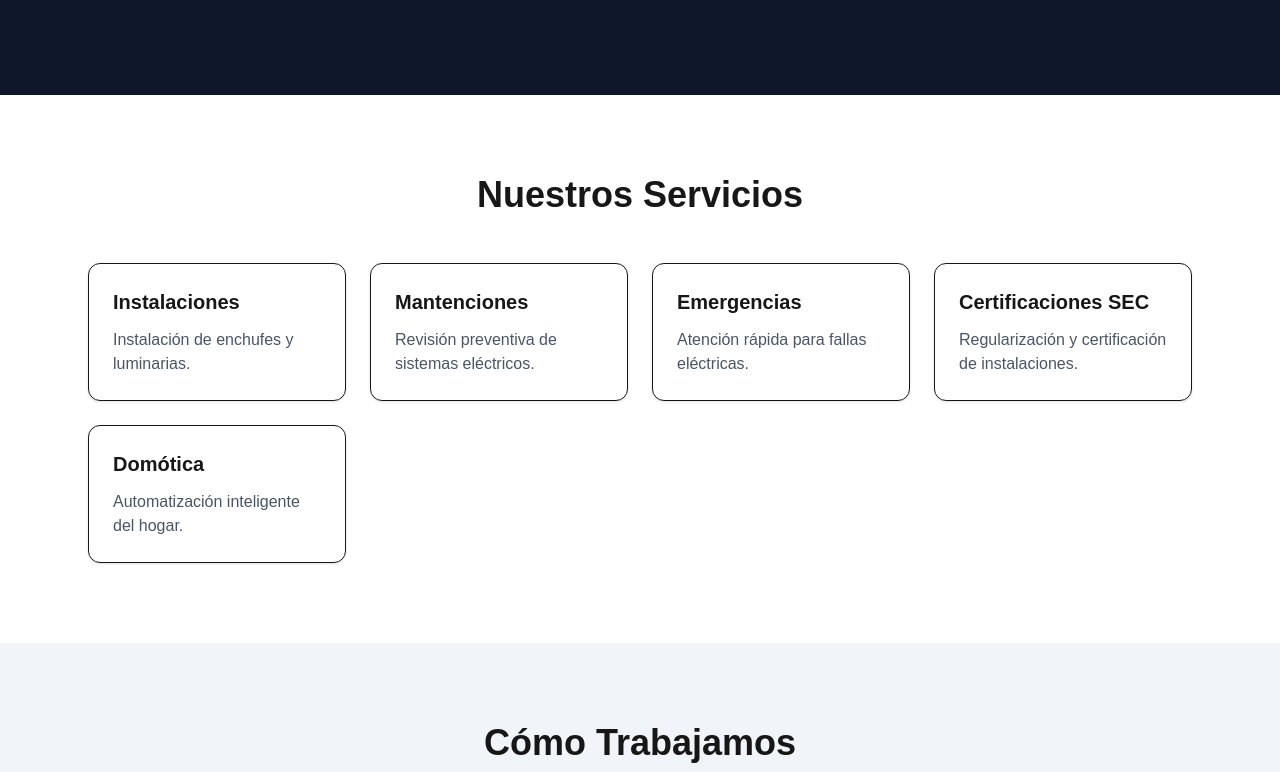
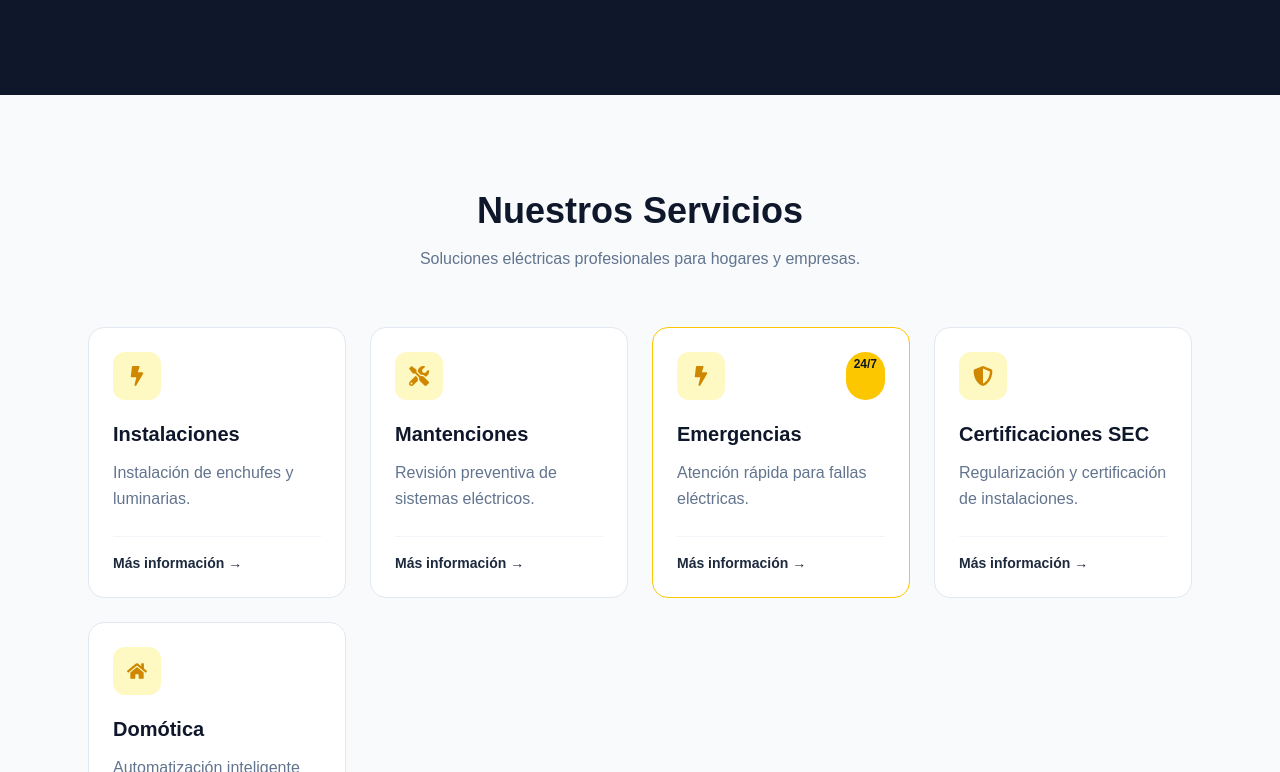
Before and after one commit to beastroza-art/landing-electricista, a Next.js app: page / in a window 1280 px wide. Shown: the part 1568-2340 px from the top of the page. Built offline with nearby package versions, Linux system fonts and the light colour scheme.

Commit message:
feat: update services

```diff
--- a/components/ServiceCard.tsx
+++ b/components/ServiceCard.tsx
@@ -1,21 +1,127 @@
+import {
+  FaBolt,
+  FaTools,
+  FaShieldAlt,
+  FaHome,
+} from "react-icons/fa";
+
 type ServiceCardProps = {
   title: string;
   description: string;
+  icon: string;
+  emergency?: boolean;
 };
 
 export default function ServiceCard({
   title,
   description,
+  icon,
+  emergency,
 }: ServiceCardProps) {
+
+  const getIcon = () => {
+    switch (icon) {
+      case "bolt":
+        return <FaBolt />;
+
+      case "tools":
+        return <FaTools />;
+
+      case "shield":
+        return <FaShieldAlt />;
+
+      case "home":
+        return <FaHome />;
+
+      case "emergency":
+        return <FaBolt />;
+
+      default:
+        return <FaBolt />;
+    }
+  };
+
   return (
-    <div className="border rounded-xl p-6 shadow-sm hover:shadow-xl hover:-translate-y-2 transition duration-300">
-      <h3 className="text-xl font-bold">
+    <div
+      className={`
+        group
+        bg-white
+        p-6
+        rounded-2xl
+        border
+        transition-all
+        duration-300
+        hover:-translate-y-2
+        hover:shadow-xl
+        ${
+          emergency
+            ? "border-yellow-400"
+            : "border-slate-200"
+        }
+      `}
+    >
+      <div className="flex justify-between mb-5">
+
+        <div className="
+          w-12
+          h-12
+          rounded-xl
+          bg-yellow-100
+          text-yellow-600
+          flex
+          items-center
+          justify-center
+          text-xl
+          group-hover:scale-110
+          transition
+        ">
+          {getIcon()}
+        </div>
+
+        {emergency && (
+          <span className="
+            bg-yellow-400
+            text-slate-900
+            text-xs
+            font-bold
+            px-2
+            py-1
+            rounded-full
+          ">
+            24/7
+          </span>
+        )}
+      </div>
+
+      <h3 className="
+        text-xl
+        font-bold
+        text-slate-900
+        group-hover:text-yellow-500
+        transition
+      ">
         {title}
       </h3>
 
-      <p className="mt-3 text-gray-600">
+      <p className="
+        mt-3
+        text-slate-500
+        leading-relaxed
+      ">
         {description}
       </p>
+
+      <div className="
+        mt-6
+        pt-4
+        border-t
+        border-slate-100
+        text-sm
+        font-bold
+        text-slate-800
+      ">
+        Más información →
+      </div>
     </div>
   );
 }
--- a/components/Services.tsx
+++ b/components/Services.tsx
@@ -1,24 +1,37 @@
 import { services } from "@/data/services";
 import ServiceCard from "./ServiceCard";
 
-
 export default function Services() {
   return (
-    <section id="services"className="py-20">
+    <section
+      id="services"
+      className="py-24 bg-slate-50"
+    >
       <div className="max-w-6xl mx-auto px-6">
-        <h2 className="text-4xl font-bold text-center">
-          Nuestros Servicios
-        </h2>
 
-        <div className="grid md:grid-cols-2 lg:grid-cols-4 gap-6 mt-12">
+        <div className="text-center mb-14">
+          <h2 className="text-4xl font-bold text-slate-900">
+            Nuestros Servicios
+          </h2>
+
+          <p className="mt-4 text-slate-500 max-w-2xl mx-auto">
+            Soluciones eléctricas profesionales para
+            hogares y empresas.
+          </p>
+        </div>
+
+        <div className="grid md:grid-cols-2 lg:grid-cols-4 gap-6">
           {services.map((service) => (
             <ServiceCard
-              key={service.title}
+              key={service.id}
               title={service.title}
               description={service.description}
+              icon={service.icon}
+              emergency={service.emergency}
             />
           ))}
         </div>
+
       </div>
     </section>
   );
--- a/data/services.ts
+++ b/data/services.ts
@@ -1,22 +1,33 @@
 export const services = [
   {
+    id: "instalaciones",
     title: "Instalaciones",
     description: "Instalación de enchufes y luminarias.",
+    icon: "bolt",
   },
   {
+    id: "mantenciones",
     title: "Mantenciones",
     description: "Revisión preventiva de sistemas eléctricos.",
+    icon: "tools",
   },
   {
+    id: "emergencias",
     title: "Emergencias",
     description: "Atención rápida para fallas eléctricas.",
+    icon: "clock",
+    emergency: true,
   },
   {
+    id: "sec",
     title: "Certificaciones SEC",
     description: "Regularización y certificación de instalaciones.",
+    icon: "shield",
   },
   {
+    id: "domotica",
     title: "Domótica",
     description: "Automatización inteligente del hogar.",
+    icon: "home",
   },
 ];
```
